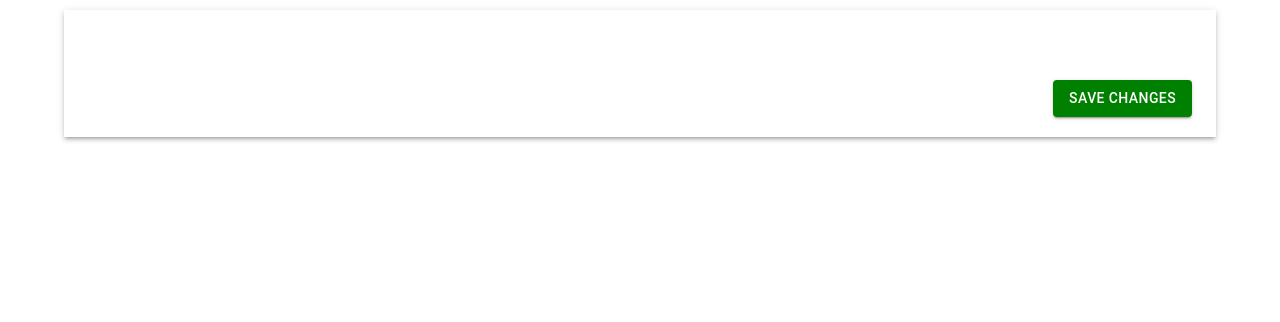
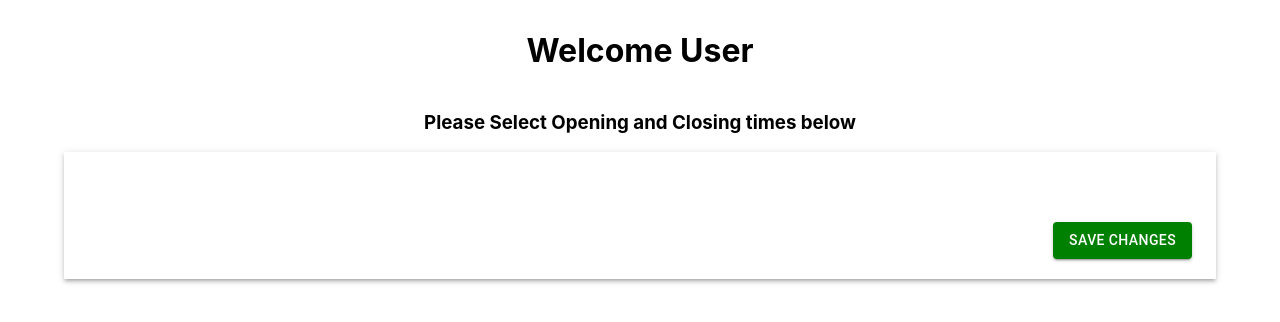
Before and after one commit to alexalikhani95/Opening-Hours-App, a React (Create React App) app: page / in a window 1280 px wide. Shown: the top 322 px of the page. Built offline with nearby package versions, Linux system fonts and the light colour scheme.

Commit message:
Adding in homepage welcome text

```diff
--- a/src/App.js
+++ b/src/App.js
@@ -1,9 +1,13 @@
-import { AppContainer } from "./styles/styles";
+import { AppContainer, WelcomeTextContainer } from "./styles/styles";
 import TimePickersList from "./components/TimePickersList";
 
 const App = () => {
   return (
     <AppContainer>
+      <WelcomeTextContainer>
+      <h1>Welcome User</h1>
+      <h3>Please Select Opening and Closing times below</h3>
+      </WelcomeTextContainer>
       <TimePickersList />
     </AppContainer>
   );
--- a/src/styles/styles.js
+++ b/src/styles/styles.js
@@ -3,6 +3,12 @@ import { Box, Container } from "@mui/material";
 
 export const AppContainer = styled(Container)(() => ({
   padding: '10px 0'
+}));
+
+export const WelcomeTextContainer = styled(Box)(() => ({
+  display: 'flex',
+  flexDirection: 'column',
+  alignItems: 'center'
 }));
 
 export const TimePickersContainer = styled(Container)(() => ({
```
